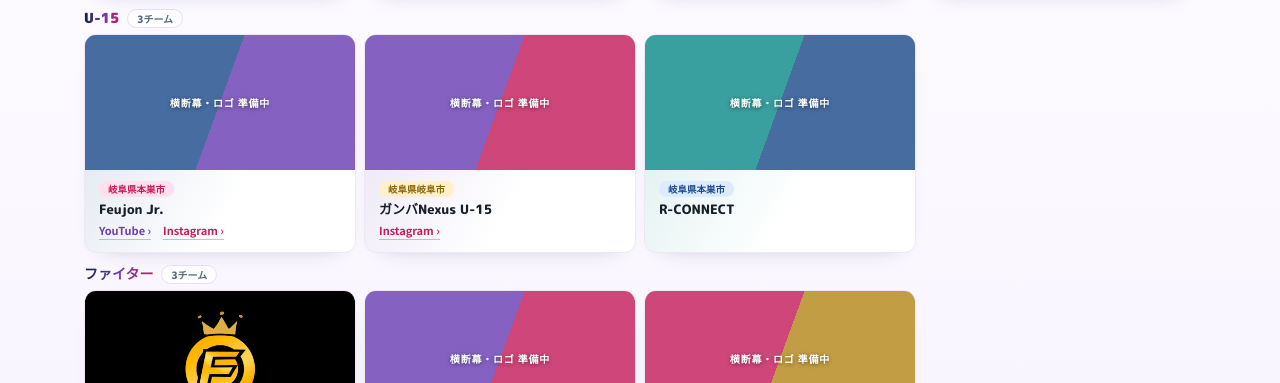
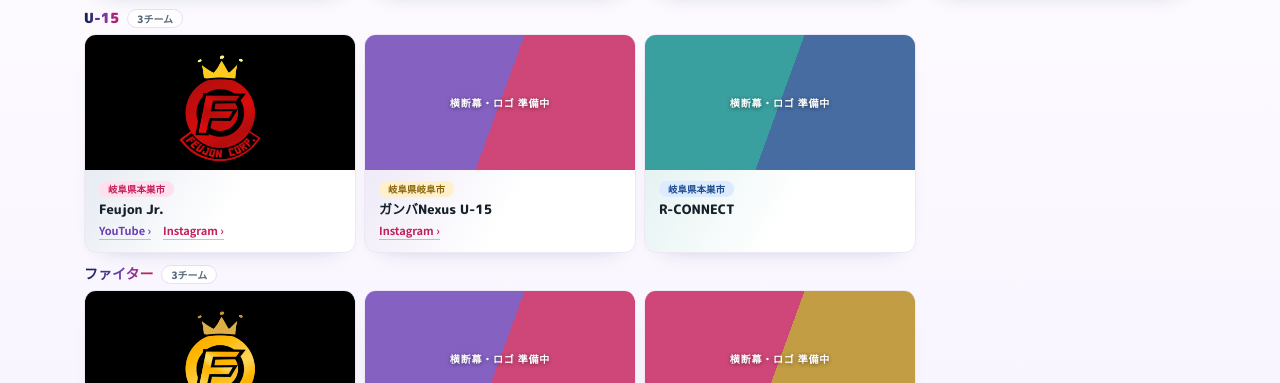
Before and after one commit to kobudodge51/gifu-dodgeball-hp, a plain HTML site: page teams.html in a window 1280 px wide. Shown: the part 717-1100 px from the top of the page. Drawn offline with Linux system fonts and the light colour scheme.

Commit message:
Add Feujon Jr. logo
Co-Authored-By: Claude Sonnet 5.5 <noreply@anthropic.com>
Claude-Session: https://claude.ai/code/session_01UsgPRhYA9HstcqDxaXJwfK

```diff
--- a/teams.html
+++ b/teams.html
@@ -728,7 +728,7 @@
       </div>
       <div class="sub-head"><h2>U-15</h2><span class="count">3チーム</span></div>
       <div class="team-grid">
-        <div class="team-card" style="--c1:#1e4c8c;--c2:#6a3fb5"><div class="team-banner"><span class="ph">横断幕・ロゴ 準備中</span></div><div class="tc-body"><span class="area-badge">岐阜県本巣市</span><h3>Feujon Jr.</h3><div class="links"><a class="lk lk-yt" href="https://www.youtube.com/c/Feujonch" target="_blank" rel="noopener">YouTube</a><a class="lk lk-ig" href="https://www.instagram.com/feujon_corp/" target="_blank" rel="noopener">Instagram</a></div></div></div>
+        <div class="team-card" style="--c1:#1e4c8c;--c2:#6a3fb5"><button type="button" class="team-banner has-img" style="background:#000" data-src="%E3%83%81%E3%83%BC%E3%83%A0%E3%83%AD%E3%82%B4_%E6%A8%AA%E6%96%AD%E5%B9%95/feujon-jr.png" data-cap="Feujon Jr. ロゴ"><img src="%E3%83%81%E3%83%BC%E3%83%A0%E3%83%AD%E3%82%B4_%E6%A8%AA%E6%96%AD%E5%B9%95/feujon-jr.png" alt="Feujon Jr.のロゴ" loading="lazy" style="object-fit:contain;padding:4px"></button><div class="tc-body"><span class="area-badge">岐阜県本巣市</span><h3>Feujon Jr.</h3><div class="links"><a class="lk lk-yt" href="https://www.youtube.com/c/Feujonch" target="_blank" rel="noopener">YouTube</a><a class="lk lk-ig" href="https://www.instagram.com/feujon_corp/" target="_blank" rel="noopener">Instagram</a></div></div></div>
         <div class="team-card" style="--c1:#6a3fb5;--c2:#c41e5c"><div class="team-banner"><span class="ph">横断幕・ロゴ 準備中</span></div><div class="tc-body"><span class="area-badge">岐阜県岐阜市</span><h3>ガンバNexus U-15</h3><div class="links"><a class="lk lk-ig" href="https://www.instagram.com/ganbanexus/" target="_blank" rel="noopener">Instagram</a></div></div></div>
         <div class="team-card" style="--c1:#0e8a8a;--c2:#1e4c8c"><div class="team-banner"><span class="ph">横断幕・ロゴ 準備中</span></div><div class="tc-body"><span class="area-badge">岐阜県本巣市</span><h3>R-CONNECT</h3></div></div>
       </div>
```
Also changed, not shown: チームロゴ_横断幕/feujon-jr.png (added).
